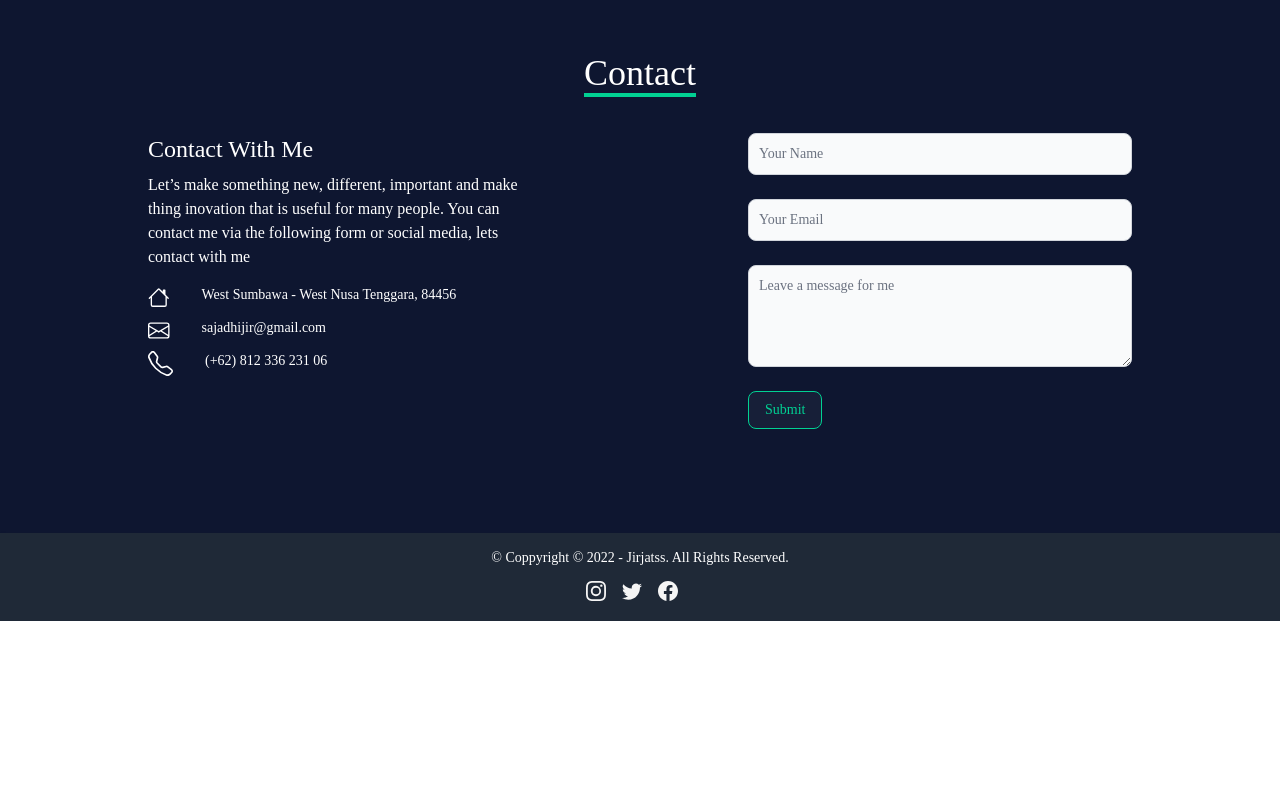
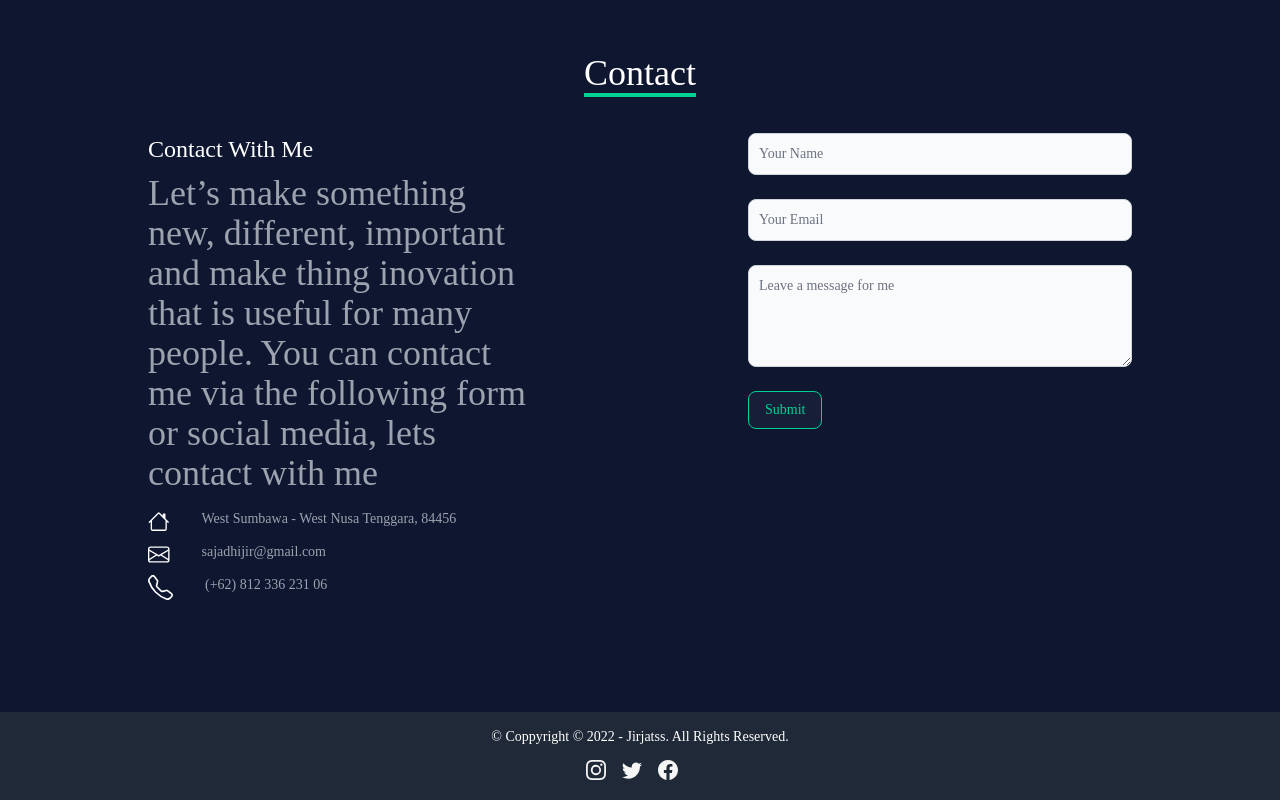
Before and after one commit to Jirjatss/newportofolio, a React (Create React App) app: page / in a window 1280 px wide. Shown: the part 3409-4209 px from the top of the page. Before the commit the page ends 4030 px from the top, so only its background shows below. Built offline with nearby package versions, Linux system fonts and the light colour scheme; a web font is replaced by a local one.

Commit message:
ganti ukuran font

```diff
--- a/src/components/Contact/Contact.jsx
+++ b/src/components/Contact/Contact.jsx
@@ -34,20 +34,20 @@ function Contact() {
       <div className="grid lg:grid-cols-2 grid-cols-1 w-full mx-auto">
         <div className="text-start lg:w-96 md:w-96 sm:w-10 mx-auto">
           <p className="mb-2 text-2xl text-start">Contact With Me</p>
-          <p className="mb-4 md:text-base text-base text-start">
+          <p className="mb-4 text-gray-400 text-start">
             Let’s make something new, different, important and make thing inovation that is useful for many people. You can contact me via the following form or social media, lets contact with me
           </p>
           <div className="flex mb-2">
             <House size={25} />
-            <p className="ml-8 md:text-md text-sm w-full">West Sumbawa - West Nusa Tenggara, 84456</p>
+            <p className="ml-8 md:text-md text-sm w-full text-gray-400">West Sumbawa - West Nusa Tenggara, 84456</p>
           </div>
           <div className="flex mb-2">
             <Envelope size={25} />
-            <p className="ml-8 md:text-md text-sm w-full">sajadhijir@gmail.com</p>
+            <p className="ml-8 md:text-md text-sm w-full text-gray-400">sajadhijir@gmail.com</p>
           </div>
           <div className="flex mb-8">
             <Telephone size={25} />
-            <p className="ml-8 md:text-md text-sm">(+62) 812 336 231 06</p>
+            <p className="ml-8 md:text-md text-sm text-gray-400">(+62) 812 336 231 06</p>
           </div>
         </div>
         <div className="grid grid-cols-1 lg:mx-auto">
```
